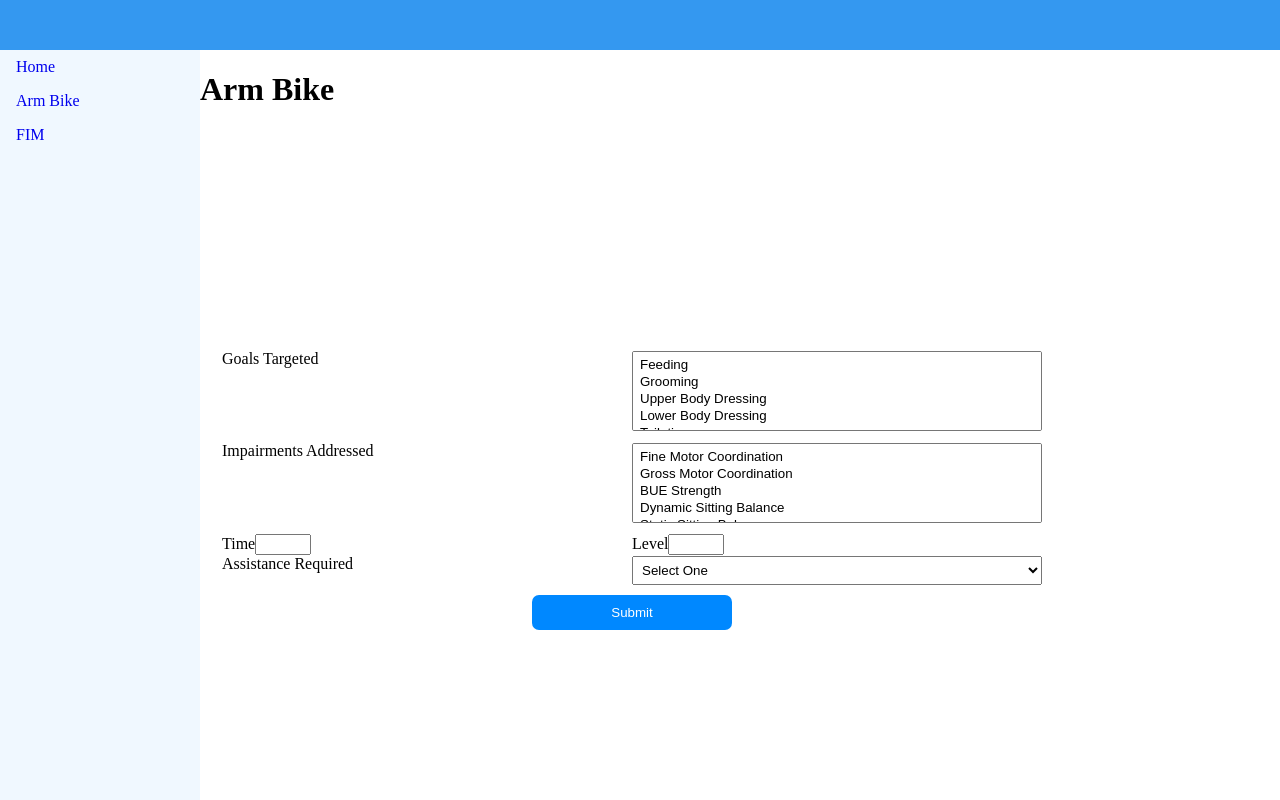
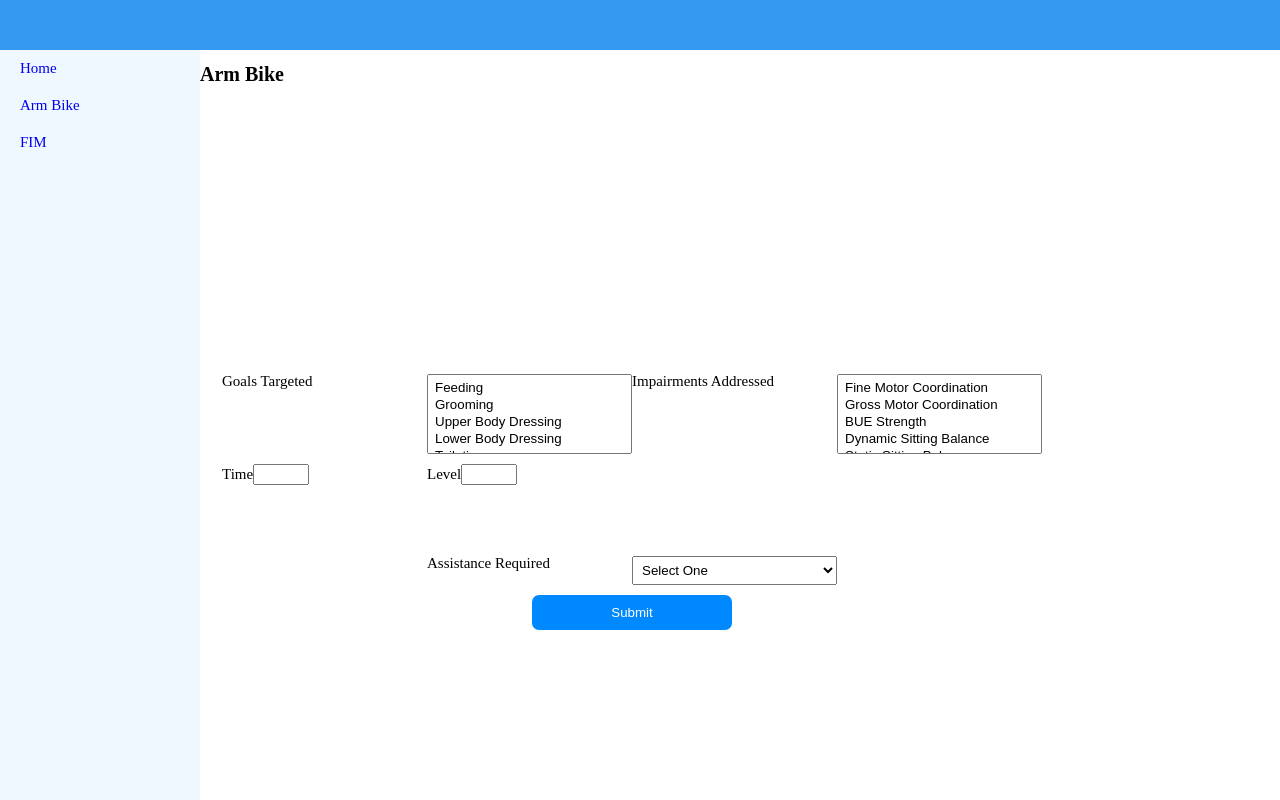
Before and after one commit to adorgan/soap-note, a React (Create React App) app in the folder client/: page /arm-bike in a window 1280 px wide. Built offline with nearby package versions, Linux system fonts and the light colour scheme.

Commit message:
added ability to copy blurbs

```diff
--- a/client/src/App.css
+++ b/client/src/App.css
@@ -1,40 +1,41 @@
+/* Tags */
 html, body, #root, .App, .container {
   height: 100%;
 }
 
-fieldset {
-    border: 0;
-    padding: 0;
+body{
+    margin: 0;
 }
 
 fieldset {
     display: grid;
-    grid-template-columns: 1fr 1fr;
+    grid-template-columns: 1fr 1fr 1fr 1fr;
     grid-template-rows: 1fr 1fr;
-
+    border: 0;
+    padding: 0;
 }
 
 form {
     padding: 20px;
     grid-column: 1/3;
 }
-select {
-    width: 100%;
-    padding: 5px;
-    margin-bottom: 10px;
-    margin-top: 1px;
-}
-select:hover{
-    cursor: pointer;
+
+html{
+    font-size: 62.5%;
 }
 
-body{
-    margin: 0;
+label{
+    font-size: 1.5rem;
 }
-.container {
-    display: grid;
-    grid-template-columns: 200px 1fr 1fr 1fr 1fr 1fr;
-    grid-template-rows: 50px 1fr 1fr 1fr 1fr 1fr;
+li a {
+    display: block;
+    text-decoration: none;
+    padding: 1rem 2rem;
+    font-size: 1.5rem;
+}
+
+li a:hover{
+    background-color: rgb(205, 225, 241);
 }
 
 nav {
@@ -44,6 +45,17 @@ nav {
     background-color: aliceblue;
 }
 
+select {
+    width: 100%;
+    padding: 5px;
+    margin-bottom: 10px;
+    margin-top: 1px;
+}
+
+select:hover{
+    cursor: pointer;
+}
+
 ul {
     list-style-type: none;
     margin: 0;
@@ -51,37 +63,7 @@ ul {
 
 }
 
-li a {
-    display: block;
-    text-decoration: none;
-    padding: 8px 16px;
-}
-
-li a:hover{
-    background-color: rgb(205, 225, 241);
-}
-
-.wrapper{
-    display: grid;
-    grid-template-columns: 1fr 1fr;
-    grid-template-rows: 1fr 1fr;
-    grid-column-start: 2;
-    grid-column-end: 6;
-    grid-row: 2 / 6;
-}
-
-.header{
-    grid-column: 1 / 7;
-    grid-row: 1 / 1;
-    background-color: #3498f0;
-}
-
-
-.div-submit-btn {
-    grid-column: 1 / 2;
-    display: flex;
-    justify-content: center;
-}
+/* Classes */
 
 .btn-form {
     border-radius: 7px;
@@ -97,19 +79,59 @@ li a:hover{
     background: rgb(0, 104, 240);
 }
 
-option:hover {
-    cursor: pointer;
+.blurb-copy{
+    width: 5rem;
 }
 
-#fim_blurb {
-    width: 100%;
+.container {
+    display: grid;
+    grid-template-columns: 200px 1fr 1fr 1fr 1fr 1fr;
+    grid-template-rows: 50px 1fr 1fr 1fr 1fr 1fr;
+}
 
+.div-copy-btn {
+    grid-column-start: 2;
+    display: flex;
+    justify-content: flex-end;
+}
+
+.div-select {
+    grid-column: 3;
+}
+
+
+.div-submit-btn {
+    grid-column: 1 / 2;
+    display: flex;
+    justify-content: center;
 }
 
 .form-label {
-    grid-column: 1;
-
-}
-.div-select {
     grid-column: 2;
 }
+
+.header{
+    grid-column: 1 / 7;
+    grid-row: 1 / 1;
+    background-color: #3498f0;
+}
+
+.narrative_blurb {
+    grid-column: 1/3;
+    width: 100%;
+    font-size: 1.5rem;
+    margin-left: 1rem;
+    margin-right: 1rem;
+    padding: 1rem;
+}
+
+.wrapper{
+    display: grid;
+    grid-template-columns: 1fr 1fr;
+    grid-template-rows: 1fr;
+    grid-column-start: 2;
+    grid-column-end: 6;
+    grid-row: 2 / 6;
+}
+
+/* IDs */
--- a/client/src/components/FIM.js
+++ b/client/src/components/FIM.js
@@ -1,5 +1,15 @@
 import React, { useState, useReducer } from "react";
 import FimScore from "./FimScore";
+
+const setCopyBtn = () => {
+    var range = document.createRange();
+    range.selectNode(document.getElementById("blurb"));
+    window.getSelection().removeAllRanges(); // clear current selection
+    window.getSelection().addRange(range); // to select text
+    document.execCommand("copy");
+    // window.getSelection().removeAllRanges(); // to deselect
+};
+
 async function postData(url = "", data = {}) {
     // Default options are marked with *
     const response = await fetch(url, {
@@ -51,7 +61,7 @@ function FIM() {
         } else {
             postData("/fim", formData).then((data) => {
                 setShowFimBlurb(true);
-                document.getElementById("fim_blurb").innerHTML = data;
+                document.querySelector(".narrative_blurb").innerHTML = data;
             });
         }
     };
@@ -64,6 +74,7 @@ function FIM() {
     };
 
     return (
+        <>
             <div className="wrapper">
                 <form onSubmit={handleSubmit}>
                     <fieldset>
@@ -124,14 +135,33 @@ function FIM() {
                             value={formData.tub_transfer}
                         />
                     </fieldset>
-                <div className='div-submit-btn'>
+                    <div className="div-submit-btn">
                         <button className="btn-form" type="submit">
                             Submit
                         </button>
                     </div>
                 </form>
-            {showFimBlurb && <div contentEditable="true" id="fim_blurb"></div>}
+
+                {showFimBlurb && (
+                    <>
+                        <div
+                            id="blurb"
+                            contentEditable="true"
+                            className="narrative_blurb"
+                        ></div>
+                        <div className="div-copy-btn">
+                            <button
+                                id="btn_copy"
+                                className="blurb-copy"
+                                onClick={setCopyBtn}
+                            >
+                                Copy
+                            </button>
                         </div>
+                    </>
+                )}
+            </div>
+        </>
     );
 }
 
```
Lines whose indentation alone changed are shown as unchanged.
